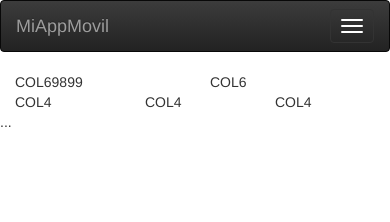
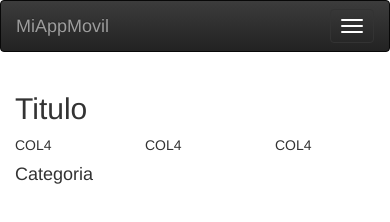
Before and after one commit to Ger831/miappmovil, a website: page www/Categoria.html in a window 390 px wide. Drawn offline with Linux system fonts and the light colour scheme; some packages are replaced by stand-ins of ours.

Commit message:
agregue titulos en Categoria

```diff
--- a/www/Categoria.html
+++ b/www/Categoria.html
@@ -39,8 +39,8 @@
                       </nav>
                 <div class="container">
                         <div class="row">
-                            <div class="col-xs-6">COL69899</div>
-                            <div class="col-xs-6">COL6</div>
+                            <div class="col-xs-12"><h2>Titulo</h2></div>
+
                         </div>
                         <div class="row">
                             <div class="col-xs-4">COL4</div>
@@ -48,7 +48,7 @@
                             <div class="col-xs-4">COL4</div>
                         </div>
                             <div class="row">
-                          ...
+                             <div class="col-xs-12"><h4>Categoria</h4></div>
                         </div>
                       </div>
         <script type="text/javascript" src="cordova.js"></script>
```
Also changed, not shown: www/img/img_generico.png (added).
